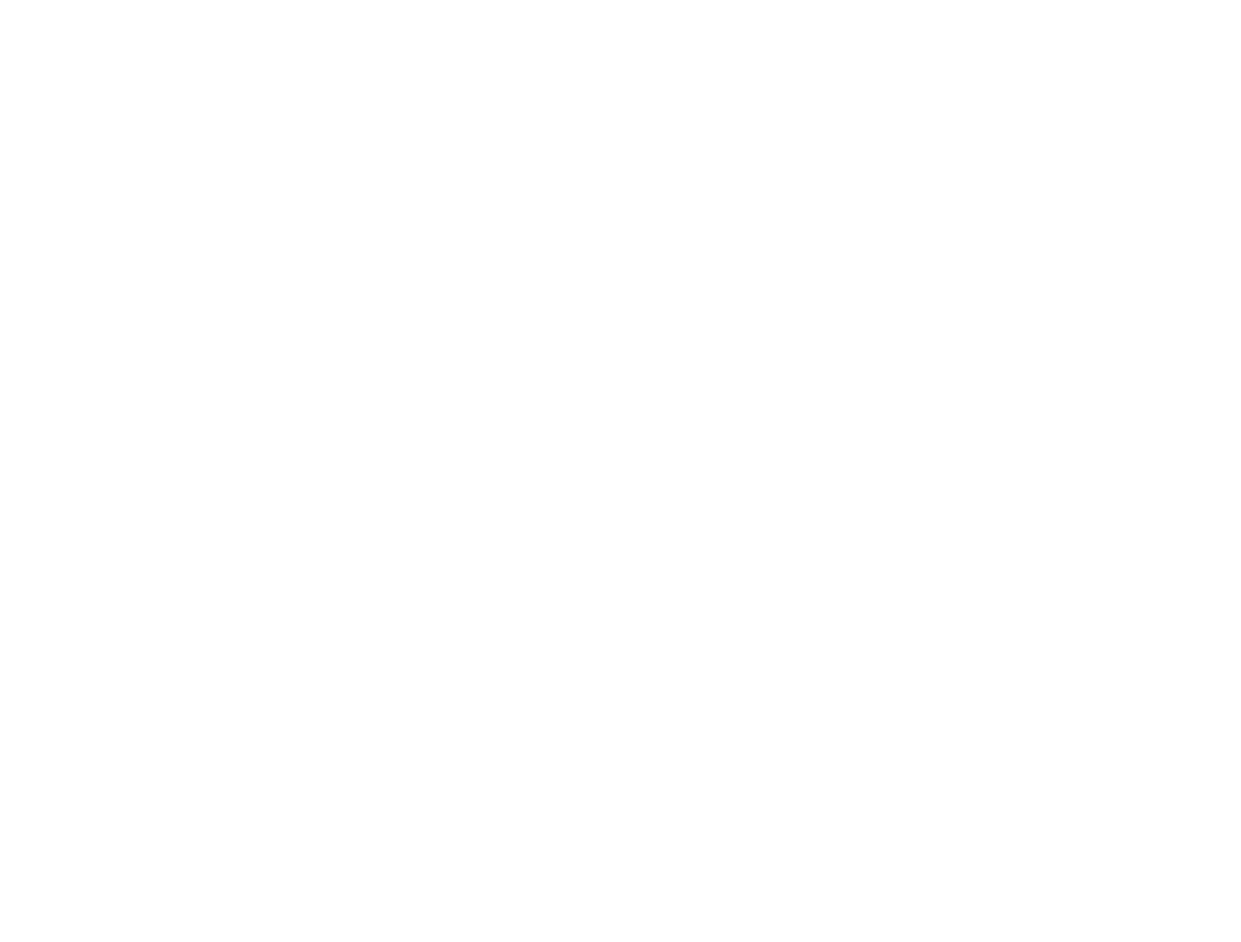
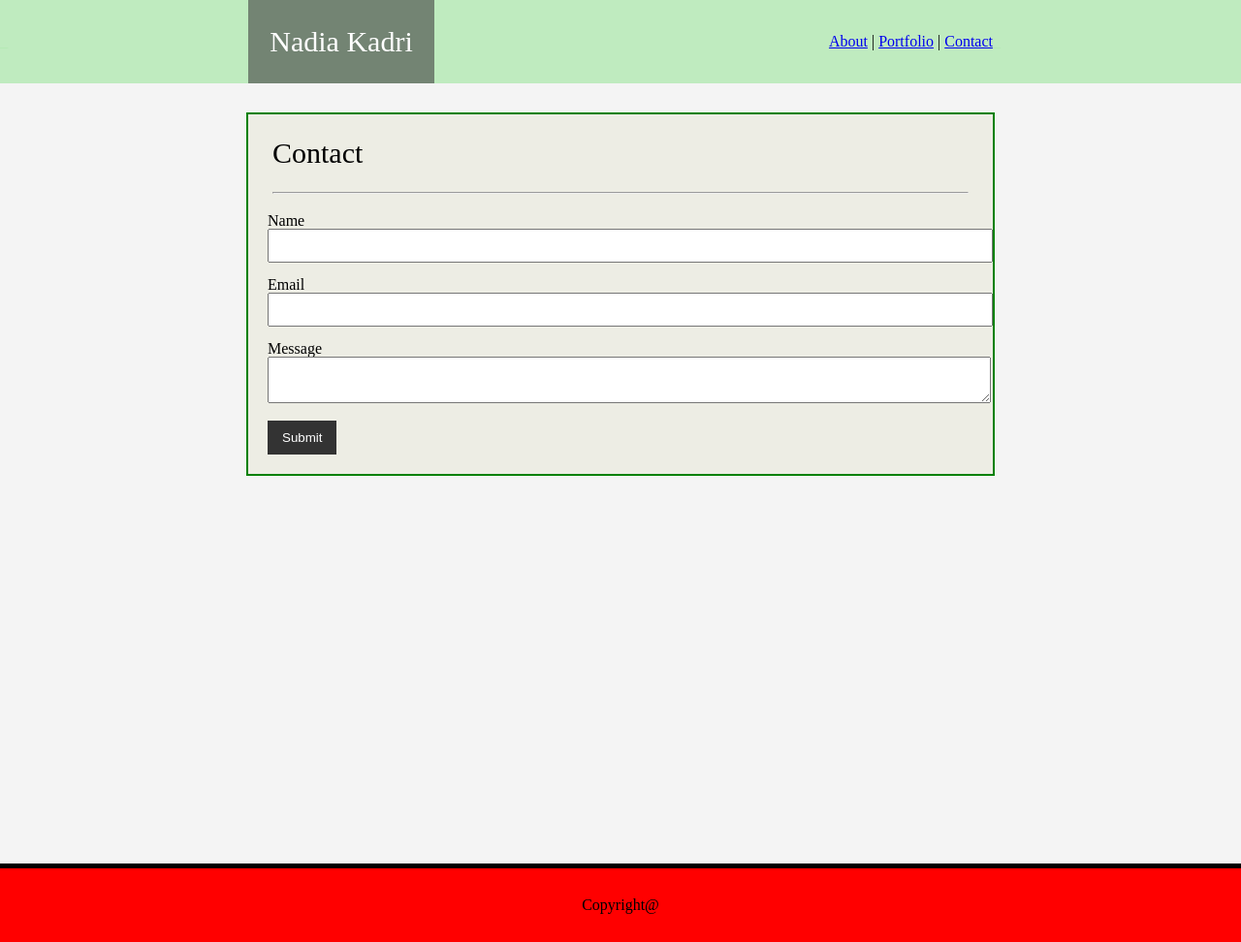
Before and after one commit to Nadia-Kadri/basic-portfolio, a plain HTML site: page contact.html in a window 1280 px wide. Shown: the whole page at 97% size. Before the commit the page ends 800 px from the top, so only its background shows below. Drawn offline with Linux system fonts and the light colour scheme.

Commit message:
html updates and css initial styling

```diff
--- /dev/null
+++ b/assets/css/reset.css
@@ -0,0 +1,147 @@
+/* http://meyerweb.com/eric/tools/css/reset/
+   v2.0 | 20110126
+   License: none (public domain)
+*/
+
+html,
+body,
+div,
+span,
+applet,
+object,
+iframe,
+h1,
+h2,
+h3,
+h4,
+h5,
+h6,
+p,
+blockquote,
+pre,
+a,
+abbr,
+acronym,
+address,
+big,
+cite,
+code,
+del,
+dfn,
+em,
+img,
+ins,
+kbd,
+q,
+s,
+samp,
+small,
+strike,
+strong,
+sub,
+sup,
+tt,
+var,
+b,
+u,
+i,
+center,
+dl,
+dt,
+dd,
+ol,
+ul,
+li,
+fieldset,
+form,
+label,
+legend,
+table,
+caption,
+tbody,
+tfoot,
+thead,
+tr,
+th,
+td,
+article,
+aside,
+canvas,
+details,
+embed,
+figure,
+figcaption,
+footer,
+header,
+hgroup,
+menu,
+nav,
+output,
+ruby,
+section,
+summary,
+time,
+mark,
+audio,
+video {
+
+  /* Box-model */
+  padding: 0;
+
+  /* Positioning */
+  margin: 0;
+  font: inherit;
+
+  /* Typography */
+  font-size: 100%;
+  vertical-align: baseline;
+
+  /* Visual */
+  border: 0;
+}
+
+/* HTML5 display-role reset for older browsers */
+article,
+aside,
+details,
+figcaption,
+figure,
+footer,
+header,
+hgroup,
+menu,
+nav,
+section {
+  display: block;
+}
+
+body {
+  line-height: 1;
+}
+
+ol,
+ul {
+  list-style: none;
+}
+
+blockquote,
+q {
+  quotes: none;
+}
+
+blockquote:before,
+blockquote:after,
+q:before,
+q:after {
+
+  /* Misc */
+  content: "";
+  content: none;
+}
+
+table {
+  border-spacing: 0;
+
+  /* Visual */
+  border-collapse: collapse;
+}
--- a/assets/css/style.css
+++ b/assets/css/style.css
@@ -1,50 +1,145 @@
+* {
+    margin: 0;
+    padding: 0;
+}
+
 body {
-    background: rgb(189, 188, 188);
+    background-color: #f4f4f4;
+}
+
+.nav-1, .nav-4 {
+    background-color:rgba(176, 233, 176, 0.767);
+    color: rgba(176, 233, 176, 0.767);
+    float: left;
+    width: 20%;
+    padding-top: 35px;
+    padding-bottom: 35px;
+    box-sizing: border-box;
+}
+
+.nav-2 {
+    background-color: rgba(13, 43, 13, 0.555);
+    color: white;
+    float: left;
+    width: 15%;
+    padding-top: 28px;
+    padding-bottom: 28px;
+    box-sizing: border-box;
+    font-size: 30px;
+    text-align: center;
+}
+
+.nav-3 {
+    background-color: rgba(176, 233, 176, 0.767);
+    float: left;
+    width: 45%;
+    padding-top: 35px;
+    padding-bottom: 35px;
+    box-sizing: border-box;
+    text-align: right;
+}
+
+
+
+
+
+
+.clr {
+    clear:both;
+}
+
+
+
+
+
+
+
+
+
+.container {
+    background: rgba(235, 235, 224, 0.801);
+    border: 2px green solid;
+    width: 60%;
+    margin: auto;
+    margin-top: 30px;
+}
+
+h2 {
+    font-size: 30px;
+    margin: 25px;
+}
+
+hr {
+    margin-left: 25px;
+    margin-right: 25px;
+}
+
+p {
+    margin: 25px;
+    line-height: 25px;
 }
 
 #profile {
     float: left;
+    margin: 25px;
 }
 
-.navigation {
-    background: rgba(195, 236, 195, 0.575);
-    text-align-last: right;
+
+
+
+
+
+
+
+
+
+
+
+footer {
+    background-color: red;
+    margin-top: 400px;
+    text-align: center;
     padding: 30px;
+    border-top: 5px black solid;
 }
 
-#name {
-    float: left;
-    background: rgba(72, 104, 73, 0.842);
-    margin-left: 30px;
-    color: white;
-    padding: 15px;
-    position: relative;
+
+
+
+
+
+
+
+
+
+
+
+
+form {
+    padding: 20px;
 }
 
-section {
-    width: 960px;
-    height: 500px;
-    align-content: center;
-    background: white;
+.form-group {
+    padding-bottom: 15px;
 }
 
-.main {
-    margin: auto;
+label {
+    display: block;
 }
 
-heading {
-    background: white;
-    font-size: 30px;
-    margin-left: 20px;
+input[type="text"],
+textarea {
+    padding: 8px;
+    width: 100%;
 }
 
-p {
-    background: white;
-    margin-top: 20px;
-    margin-left: 10px;
-    margin-right: 20px;
+input[type="submit"]{
+    background-color: #333;
+    color: #fff;
+    padding: 10px 15px;
+    border: none;
 }
 
-#profile {
-    margin-left: 20px;
+input[type="submit"]:hover {
+    background: red;
 }
--- a/contact.html
+++ b/contact.html
@@ -0,0 +1,51 @@
+<!DOCTYPE html>
+<html lang="en">
+
+<head>
+    <meta charset="UTF-8">
+    <title>Nadia's Portfolio</title>
+    <link rel="stylesheet" type="text/css" href="assets/css/reset.css">
+    <link rel="stylesheet" type="text/css" href="assets/css/style.css">
+</head>
+
+<body>
+    <div class="navbar">
+        <div class="nav-1">_</div>
+        <div class="nav-2"><h1>Nadia Kadri</h1></div>
+        <div class="nav-3">
+            <a href="index.html">About</a> |
+            <a href="portfolio.html">Portfolio</a> |
+            <a href="contact.html">Contact</a>
+        </div>
+        <div class="nav-4">_</div>
+    </div>
+
+    <div class="clr"></div>
+
+    <div class="container">
+        <h2>Contact</h2>
+        <hr>
+        <form>
+            <div class="form-group">
+                <label>Name</label>
+                <input type="text" name="name">
+            </div>
+            <div class="form-group">
+                <label>Email</label>
+                <input type="text" name="email">
+            </div>
+            <div class="form-group">
+                <label>Message</label>
+                <textarea name="message"></textarea>
+            </div>
+            <input type="submit" value="Submit" name="">
+        </form>
+    </div>
+
+    <div>
+        <footer>Copyright@</footer>
+    </div>
+
+</body>
+
+</html>
```
Also changed, not shown: index.html (+21 -6 lines), portfolio.html (+37 -0 lines), assets/images/CpSh33RFRpyuGW2A7wddrQ_thumb_73f 2.jpg, assets/images/CpSh33RFRpyuGW2A7wddrQ_thumb_73f.jpg (deleted).
